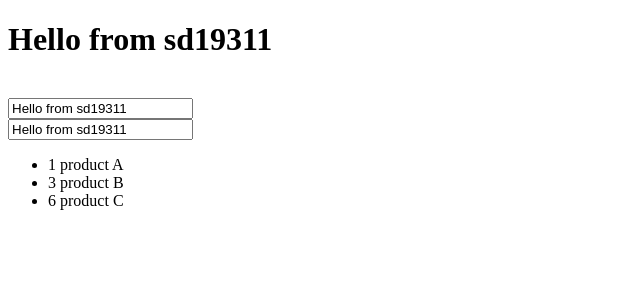
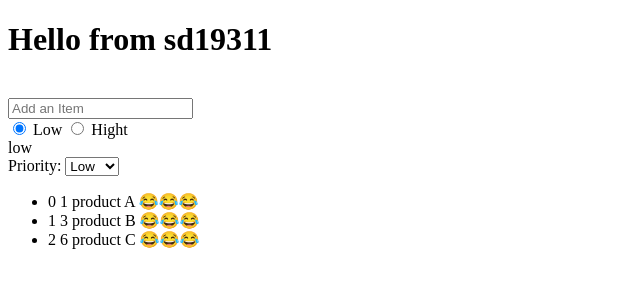
Before and after one commit to huy19712011/vue_SD19311, a Vue app: page / in a window 1280 px wide. Shown: the top 300 px of the page, without its empty margins (0-640 px from the left). Built offline with nearby package versions, Linux system fonts and the light colour scheme.

Commit message:
User input part 1

```diff
--- a/src/App.vue
+++ b/src/App.vue
@@ -1,6 +1,8 @@
 <script setup>
 import { ref } from "vue";
 const msg = ref("Hello from sd19311");
+const newItem = ref("");
+const newItemPriority = ref("low");
 const items = ref([
   { id: 1, label: "1 product A" },
   { id: 2, label: "3 product B" },
@@ -11,15 +13,47 @@ const items = ref([
 <template>
   <h1>{{ msg }}</h1>
   <br />
-  <input v-model="msg" />
+
+  <input
+    type="text"
+    placeholder="Add an Item"
+    v-model="newItem"
+  />
+  {{ newItem }} <br />
+
+  <label>
+    <input
+      type="radio"
+      value="low"
+      v-model="newItemPriority"
+    />
+    Low
+  </label>
+  <label>
+    <input
+      type="radio"
+      value="hight"
+      v-model="newItemPriority"
+    />
+    Hight
+  </label>
   <br />
-  <input v-model="msg" />
+  {{ newItemPriority }}
+  <br />
+  <label>
+    Priority:
+    <select v-model="newItemPriority">
+      <option value="low">Low</option>
+      <option value="hight">Hight</option>
+    </select>
+  </label>
+
   <ul>
     <li
-      v-for="item in items"
-      :key="item.id"
+      v-for="({ id, label }, index) in items"
+      :key="id"
     >
-      {{ item.label }}
+      {{ index }} {{ label }} 😂😂😂
     </li>
   </ul>
 </template>
```
